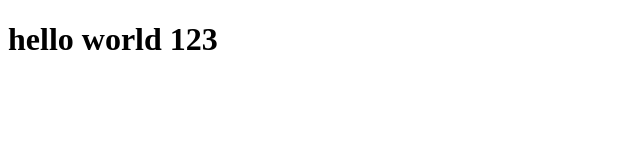
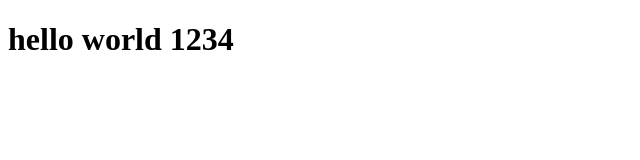
Before and after one commit to acpawar22/New-HTML, a plain HTML site: page index.html in a window 1280 px wide. Shown: the full height of the page, 0-640 px from the left. Drawn offline with Linux system fonts and the light colour scheme.

Commit message:
Update index.html

```diff
--- a/index.html
+++ b/index.html
@@ -8,7 +8,7 @@
 </head>
 
 <body>
-    <h1> hello world   123</h1>
+    <h1> hello world   1234</h1>
 </body>
 
 </html>
```
